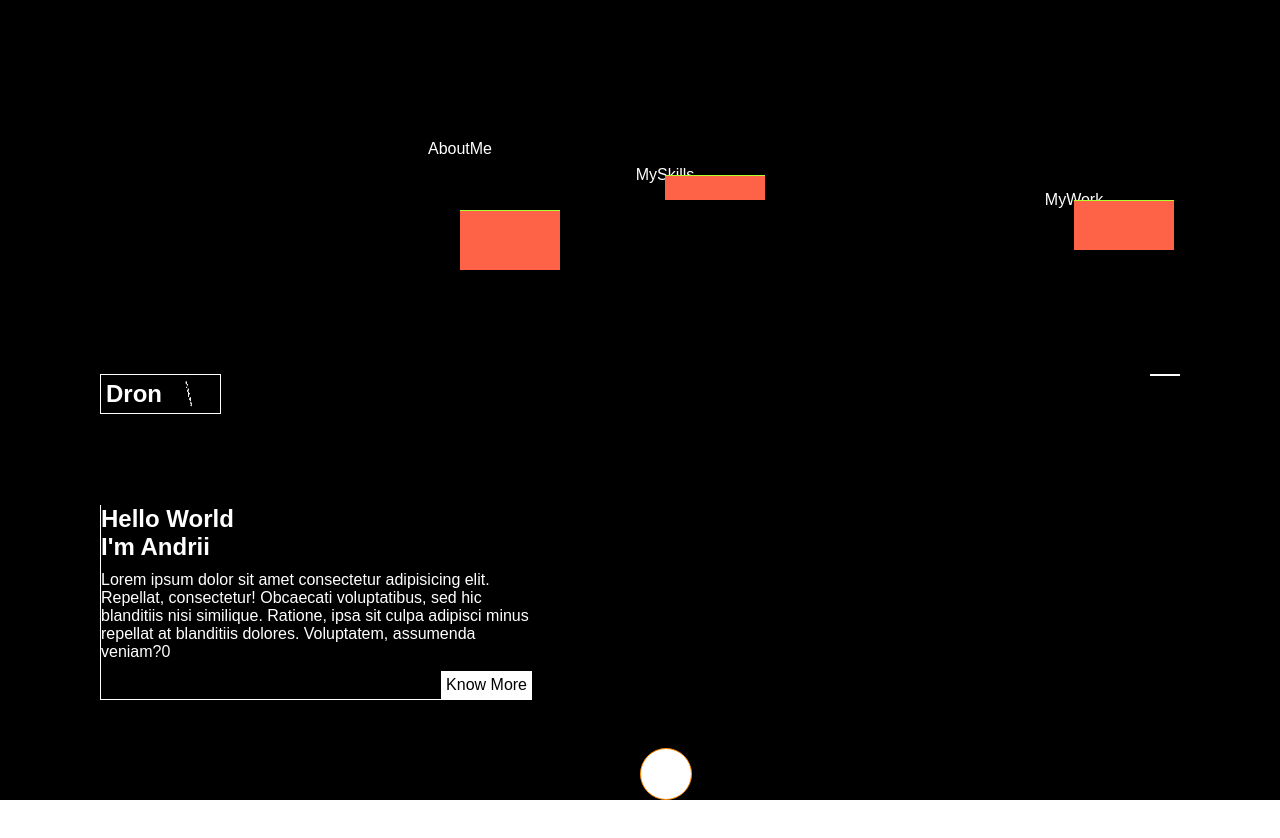
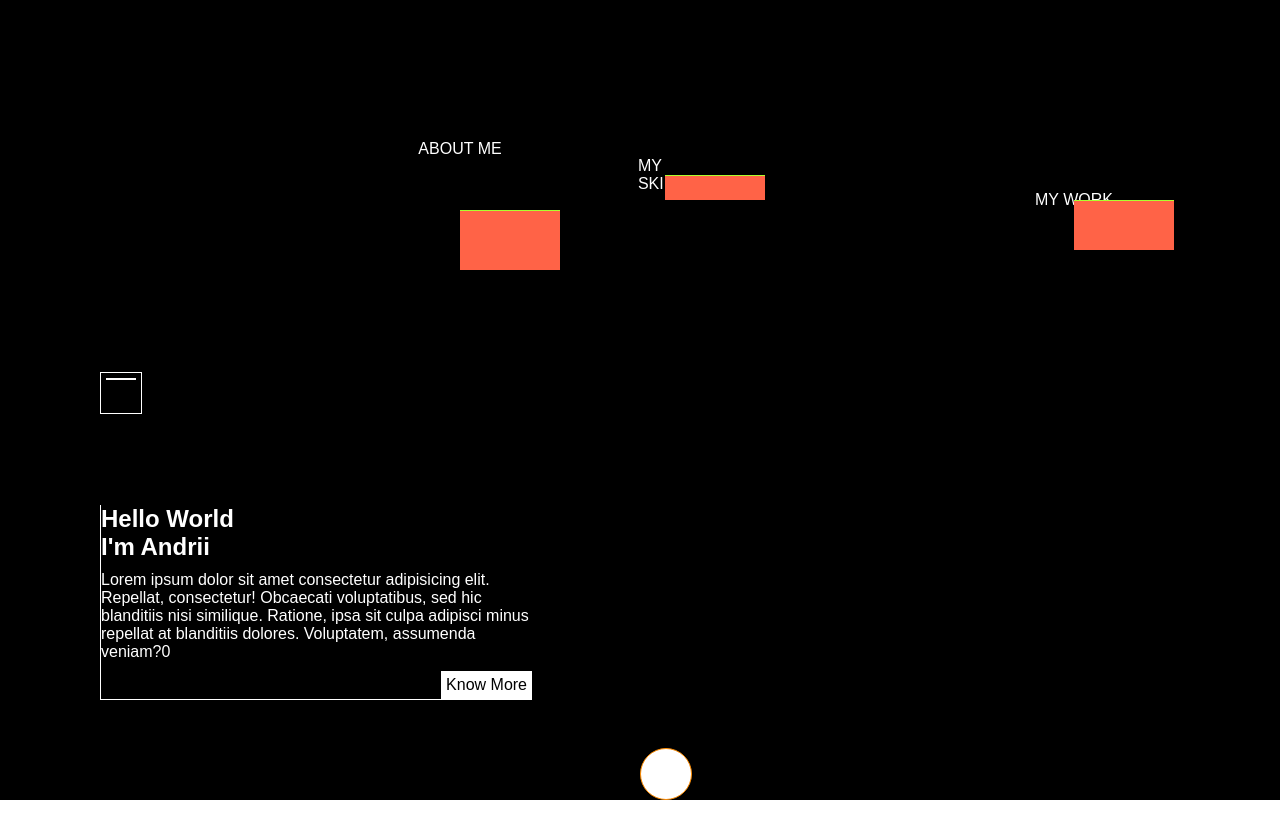
Before and after one commit to DronSKM044/MyWebSite, a plain HTML site: page index.html in a window 1280 px wide. Shown: the top 838 px of the page. Drawn offline with Linux system fonts and the light colour scheme.

Commit message:
finished function scrambler

```diff
--- a/index.html
+++ b/index.html
@@ -13,27 +13,27 @@
     </section>
     <section class="onEarth">
       <canvas id="canvas"></canvas>
-      <div class="planet earth"><a href="#" class="children">AboutMe</a></div>
+      <div class="planet earth"><a href="#" class="children">ABOUT ME</a></div>
 
       <a href="#skills" class="children">
-        <div class="planet mars">MySkills</div>
+        <div class="planet mars">MY SKILLS</div>
       </a>
 
       <a href="#projects" class="children">
-        <div class="planet moon">MyWork</div>
+        <div class="planet moon">MY WORK</div>
       </a>
 
       <a href="#" class="children">
-        <div class="planet saturn">Contacts</div>
+        <div class="planet saturn">CONTACTS</div>
       </a>
 
       <!-- <div class="clouds"></div> -->
       <header>
         <h1>
-          <a href="#" class="logo" id="logo">
+          <!-- <a href="#" class="logo" id="logo">
             Dron<span class="animate_SKM">SKM</span>
           </a>
-        </h1>
+        </h1> -->
         <div id="btn_dropMenu"></div>
       </header>
       <div class="main">
--- a/script.js
+++ b/script.js
@@ -180,7 +180,7 @@ setTimeout(Stars, 6000);
 
 const data = {
   planets: [...document.querySelectorAll(".planet")],
-  alfabet: "abcdefghijklmnopqrstuvwxyz! <>-_ \\/[]{}—=+*^?#________",
+  alfabet: "ABCDEFGHIJKLMNOPQRSTUVWXYZ! <>-_ \\/[]{}—=+*^?#______",
   intervalID: 0,
   arr: [],
   savedText: [],
@@ -196,8 +196,10 @@ function textScrambler(item, index) {
   let compareChar =
     data.alfabet[Math.floor(Math.random() * data.alfabet.length)];
   data.arr.splice(data.increaseIndex, data.increaseIndex, compareChar);
-  if (data.savedText[index][data.increaseIndex].toLowerCase() == compareChar) {
+  if (data.savedText[index][data.increaseIndex] == compareChar) {
     data.increaseIndex++;
+  } else if (data.savedText[index].length == data.increaseIndex) {
+    return;
   }
 
   data.planets[index].innerHTML = data.arr.join("");
```
